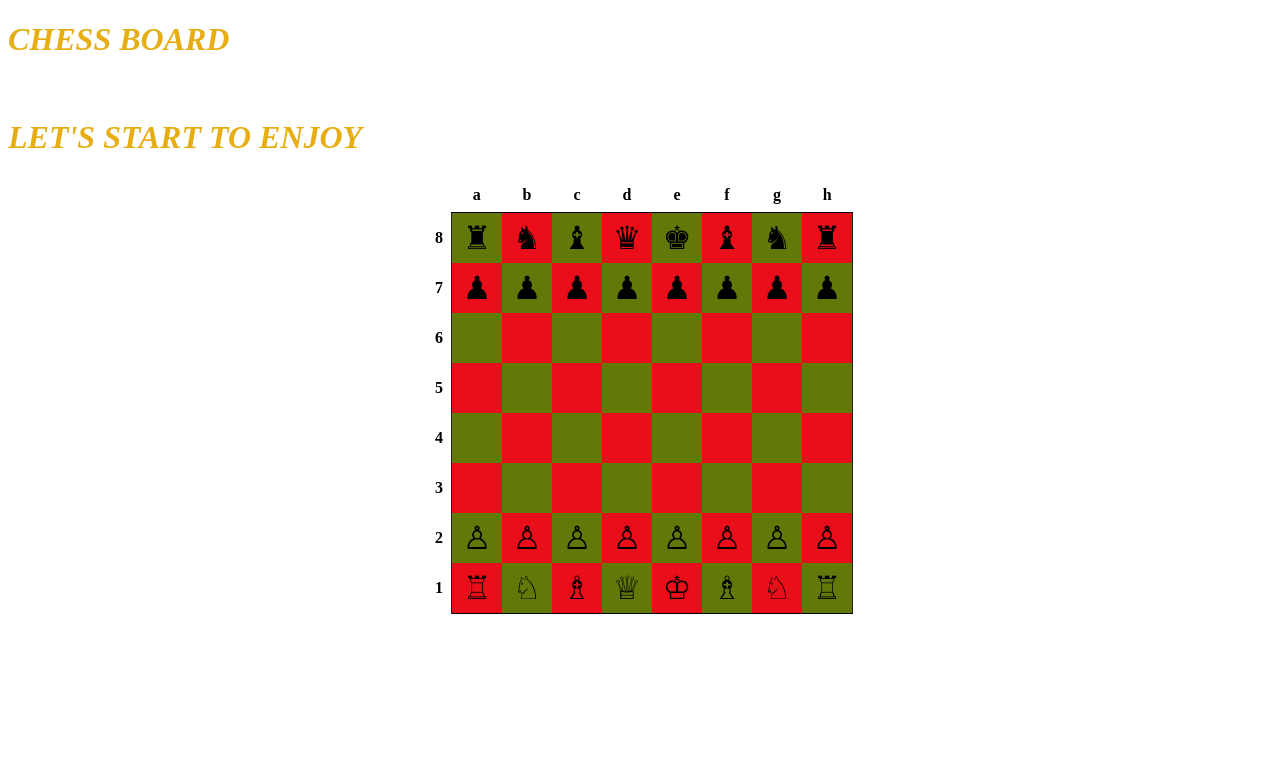
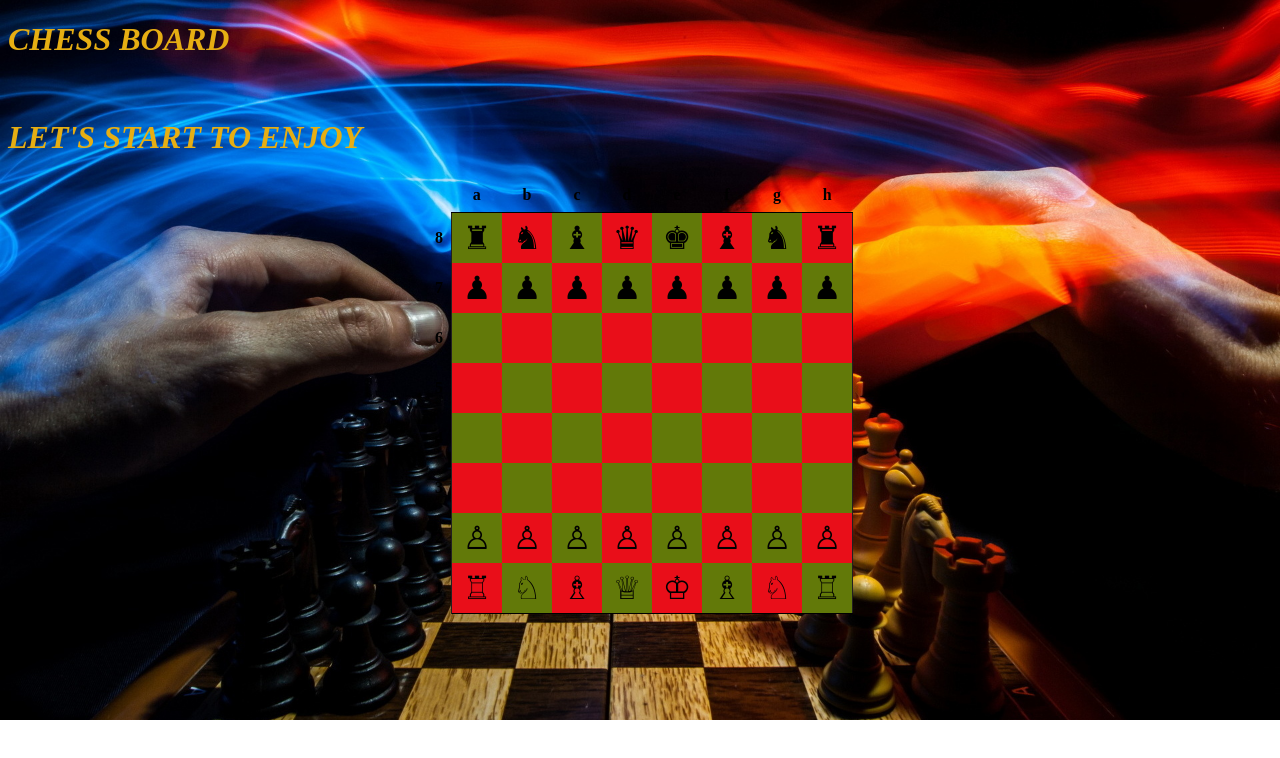
Before and after one commit to RamkumarR03/chessboard, a plain HTML site: page index.html in a window 1280 px wide. Drawn offline with Linux system fonts and the light colour scheme.

Commit message:
Update index.html

```diff
--- a/index.html
+++ b/index.html
@@ -38,7 +38,7 @@
     <body>
         <style>
             body{
-            background-image: url("assert/c8.jpg") ;
+            background-image: url(c8.jpg) ;
             background-repeat: no-repeat;
             background-size: cover;
               /* .background{
```
